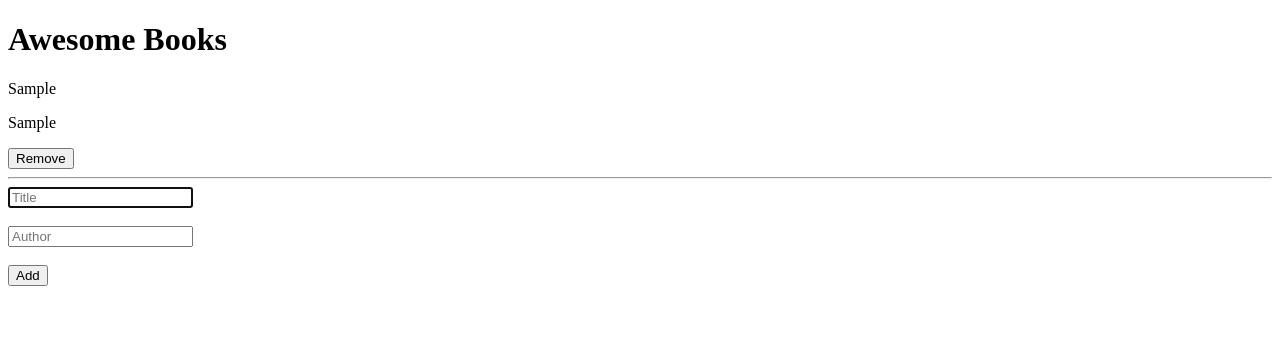
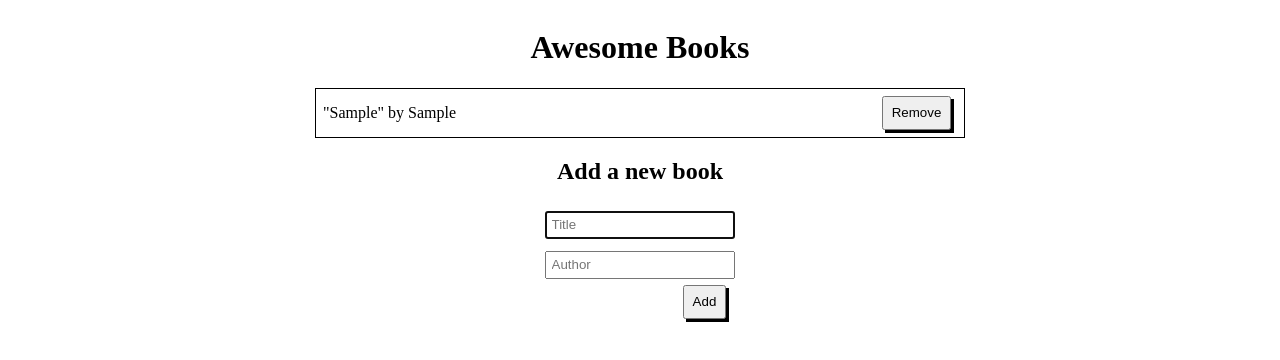
Before and after one commit to astroboyReloaded/Awesome-Books, a website: page index.html in a window 1280 px wide. Both pictures are taken after typing "Sample", "Sample" into the empty fields and a click on the button "Add". Drawn offline with Linux system fonts and the light colour scheme.

Commit message:
Add style

```diff
--- a/collection.js
+++ b/collection.js
@@ -1,5 +1,6 @@
 class Library {
   LOCAL_STORAGE_KEY = 'books';
+
   collection = [];
 
   constructor() {
@@ -21,7 +22,7 @@ class Library {
   saveToLocalStorage() {
     window.localStorage.setItem(
       this.LOCAL_STORAGE_KEY,
-      JSON.stringify(this.collection)
+      JSON.stringify(this.collection),
     );
   }
 
@@ -43,22 +44,18 @@ class Library {
       .map(
         (book) => `<li>
       <article>
-          <p id="title">${book.title}</p>
-          <p id="author">${book.author}</p>
+          <p id="title">"${book.title}" by ${book.author}</p>
           <button class="remove">Remove</button>
       </article>
-      </li>`
-      )
-      .join('');
+      </li>`,
+      ).join('');
 
     const remove = Array.from(document.getElementsByClassName('remove'));
-    remove.forEach((btn, i) =>
-      btn.addEventListener('click', () => {
-        this.deleteBook(i);
-        this.saveToLocalStorage();
-        this.render();
-      })
-    );
+    remove.forEach((btn, i) => btn.addEventListener('click', () => {
+      this.deleteBook(i);
+      this.saveToLocalStorage();
+      this.render();
+    }));
   }
 }
 
--- a/index.html
+++ b/index.html
@@ -12,10 +12,10 @@
     <main>
       <h1 class="title">Awesome Books</h1>
       <ul id="books"></ul>
-      <hr />
       <form>
-        <input id="newTitle" type="text" placeholder="Title" /><br /><br />
-        <input id="newAuthor" type="text" placeholder="Author" /><br /><br />
+        <h2>Add a new book</h2>
+        <input id="newTitle" type="text" placeholder="Title" />
+        <input id="newAuthor" type="text" placeholder="Author" />
         <button id="add" type="button">Add</button>
       </form>
     </main>
--- a/styles.css
+++ b/styles.css
@@ -1,5 +1,55 @@
+main {
+  display: flex;
+  flex-direction: column;
+  align-items: center;
+}
+
 ul {
   list-style-type: none;
   padding: 0;
   margin: 0;
+  border: 1px solid black;
 }
+
+li {
+  padding: 0.3vw;
+  margin-block: 3px;
+}
+
+li:nth-child(even) {
+  background-color: rgb(184, 184, 184);
+}
+
+article {
+  display: flex;
+  width: 50vw;
+  justify-content: space-between;
+  align-items: center;
+}
+
+p {
+  margin: 3px;
+}
+
+button {
+  margin-right: 9px;
+  padding: 0.6vw;
+  height: fit-content;
+  width: fit-content;
+  box-shadow: 3px 3px;
+  align-self: flex-end;
+}
+
+form {
+  display: flex;
+  flex-direction: column;
+}
+
+h2 {
+  text-align: center;
+}
+
+input {
+  margin-block: 6px;
+  padding: 4.5px;
+}
```
Also changed, not shown: .eslintrc.json.
